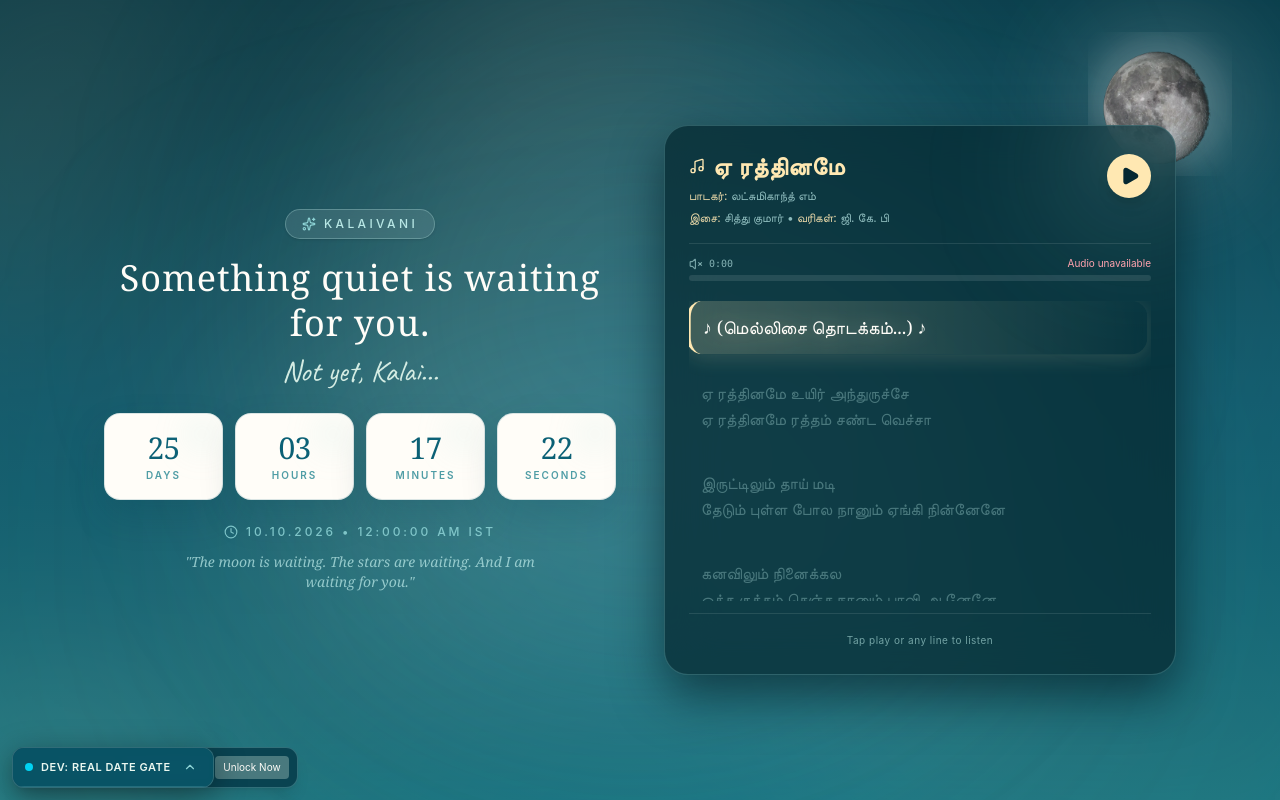
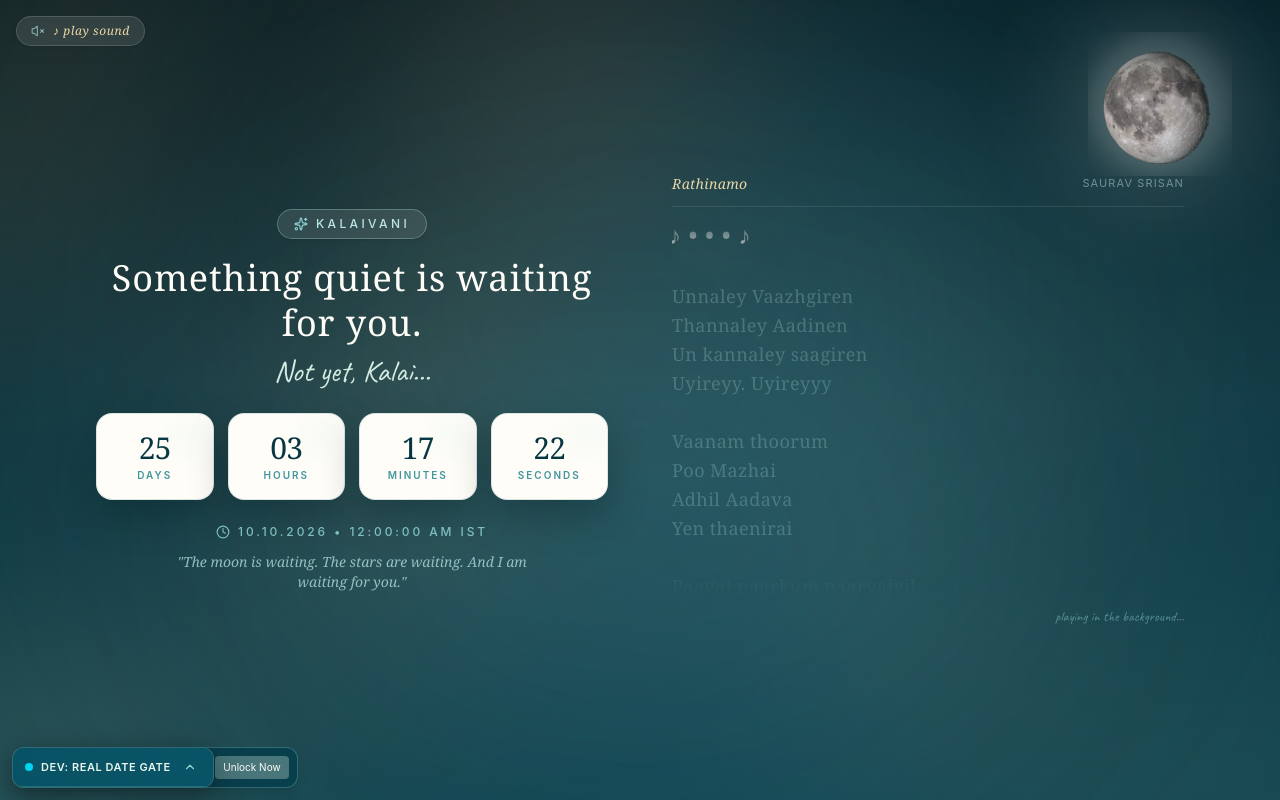
Before and after one commit to sathur791/gf, a React (Vite) app: page / in a window 1280 px wide. Built offline with nearby package versions, Linux system fonts and the light colour scheme.

Commit message:
feat: replace with Saurav Srisan Rathinamo and atmospheric floating lyrics without player platform UI

```diff
--- a/src/components/CountdownGate.tsx
+++ b/src/components/CountdownGate.tsx
@@ -7,7 +7,7 @@ import {
   setDevTestTargetMs,
   type CountdownState,
 } from '../utils/countdownTime';
-import { Volume2, VolumeX, Sparkles, Moon, Clock, Play, Pause, Music } from 'lucide-react';
+import { Volume2, VolumeX, Sparkles, Moon, Clock } from 'lucide-react';
 
 interface CountdownGateProps {
   onUnlock: () => void;
@@ -18,53 +18,34 @@ export const CountdownGate: React.FC<CountdownGateProps> = ({ onUnlock }) => {
   const [state, setState] = useState<CountdownState>(() => calculateCountdown());
   const [isTransitioning, setIsTransitioning] = useState<boolean>(false);
 
-  // Audio & Live Lyrics state
+  // Audio & Live Lyrics state (Plays seamlessly in the background)
   const audioRef = useRef<HTMLAudioElement | null>(null);
   const [isPlayingMusic, setIsPlayingMusic] = useState<boolean>(false);
   const [currentTime, setCurrentTime] = useState<number>(0);
-  const [duration, setDuration] = useState<number>(138);
-  const [musicError, setMusicError] = useState<boolean>(false);
   const activeLineRef = useRef<HTMLDivElement | null>(null);
   const lyricsContainerRef = useRef<HTMLDivElement | null>(null);
 
-  // Initialize countdown music
+  // Initialize background soundtrack
   useEffect(() => {
     const audio = new Audio(countdown.music.source);
     audio.loop = true;
-    audio.volume = 0.4;
+    audio.volume = 0.45;
     audio.preload = 'auto';
 
-    audio.addEventListener('play', () => {
-      setIsPlayingMusic(true);
-      setMusicError(false);
-    });
+    audio.addEventListener('play', () => setIsPlayingMusic(true));
     audio.addEventListener('pause', () => setIsPlayingMusic(false));
     audio.addEventListener('timeupdate', () => {
       setCurrentTime(audio.currentTime);
     });
-    audio.addEventListener('loadedmetadata', () => {
-      if (audio.duration && !isNaN(audio.duration)) {
-        setDuration(audio.duration);
-      }
-    });
-    audio.addEventListener('error', () => {
-      setMusicError(true);
-      setIsPlayingMusic(false);
-    });
 
+    // Auto-trigger audio on first touch/click anywhere on page
     const triggerPlay = () => {
       if (audioRef.current && audioRef.current.paused) {
-        audioRef.current
-          .play()
-          .then(() => {
-            setIsPlayingMusic(true);
-            setMusicError(false);
-          })
-          .catch(() => {});
+        audioRef.current.play().then(() => setIsPlayingMusic(true)).catch(() => {});
       }
     };
 
-    const interactionEvents = ['click', 'touchstart', 'pointerdown'];
+    const interactionEvents = ['click', 'touchstart', 'pointerdown', 'keydown'];
     const handleFirstInteraction = () => {
       triggerPlay();
       interactionEvents.forEach((ev) => {
@@ -78,6 +59,11 @@ export const CountdownGate: React.FC<CountdownGateProps> = ({ onUnlock }) => {
 
     audioRef.current = audio;
 
+    // Attempt immediate auto-play
+    audio.play().catch(() => {
+      // Browser autoplay policy will wait for first interaction
+    });
+
     return () => {
       interactionEvents.forEach((ev) => {
         window.removeEventListener(ev, handleFirstInteraction);
@@ -88,36 +74,22 @@ export const CountdownGate: React.FC<CountdownGateProps> = ({ onUnlock }) => {
     };
   }, [countdown.music.source]);
 
-  // Audio Toggle
+  // Subtle audio mute/unmute toggle
   const toggleMusic = useCallback(() => {
     if (!audioRef.current) return;
     if (isPlayingMusic) {
       audioRef.current.pause();
     } else {
-      audioRef.current
-        .play()
-        .then(() => setIsPlayingMusic(true))
-        .catch(() => {
-          setMusicError(true);
-          setIsPlayingMusic(false);
-        });
+      audioRef.current.play().then(() => setIsPlayingMusic(true)).catch(() => {});
     }
   }, [isPlayingMusic]);
 
-  // Seek to specific timestamp in song
-  const seekTo = (seconds: number) => {
-    if (!audioRef.current) return;
-    audioRef.current.currentTime = seconds;
-    if (audioRef.current.paused) {
-      audioRef.current.play().catch(() => {});
-    }
-  };
-
-  // Auto-scroll lyrics container when active line changes
+  // Active lyric line index based on current playback time
   const activeLineIndex = countdown.lyricsData.lines.findIndex(
     (line) => currentTime >= line.start && currentTime < line.end
   );
 
+  // Smooth cinematic auto-scroll keeping the active verse in view
   useEffect(() => {
     if (activeLineRef.current && lyricsContainerRef.current) {
       activeLineRef.current.scrollIntoView({
@@ -152,7 +124,6 @@ export const CountdownGate: React.FC<CountdownGateProps> = ({ onUnlock }) => {
       if (next.isUnlocked && !isTransitioning) {
         setIsTransitioning(true);
         fadeOutAudio();
-        // 2.2 second cinematic illumination transition before unveiling birthday world
         setTimeout(() => {
           onUnlock();
         }, 2200);
@@ -162,34 +133,28 @@ export const CountdownGate: React.FC<CountdownGateProps> = ({ onUnlock }) => {
     return () => clearInterval(timer);
   }, [isTransitioning, onUnlock, fadeOutAudio]);
 
-  const formatAudioTime = (sec: number) => {
-    const m = Math.floor(sec / 60);
-    const s = Math.floor(sec % 60);
-    return `${m}:${s < 10 ? '0' : ''}${s}`;
-  };
-
   return (
-    <div className="min-h-screen w-full flex flex-col items-center justify-center relative px-4 sm:px-6 py-8 select-none overflow-x-hidden bg-[#0B6075] text-[#123E45]">
+    <div className="min-h-screen w-full flex flex-col items-center justify-center relative px-4 sm:px-8 py-10 select-none overflow-x-hidden bg-[#073642] text-[#123E45]">
       {/* ============================================================ */}
-      {/* 1. LAYERED OCEAN ATMOSPHERE & BLENDED MOON                   */}
+      {/* 1. ATMOSPHERIC NIGHT & MOON GLOW                             */}
       {/* ============================================================ */}
       {/* Deep Ocean Gradient Base */}
-      <div className="absolute inset-0 bg-gradient-to-b from-[#073F4D] via-[#0B6075] to-[#147C8A] pointer-events-none" />
+      <div className="absolute inset-0 bg-gradient-to-b from-[#031C23] via-[#073642] to-[#0A4755] pointer-events-none" />
 
       {/* Ambient warm glow from cover picture */}
-      <div className="absolute inset-0 overflow-hidden pointer-events-none opacity-20">
+      <div className="absolute inset-0 overflow-hidden pointer-events-none opacity-25">
         <img
           src="/images/cover.jpg"
           alt=""
-          className="w-full h-full object-cover filter blur-[90px] scale-120 transform"
+          className="w-full h-full object-cover filter blur-[95px] scale-120 transform"
         />
       </div>
 
-      {/* Atmospheric Moving Caustics & Glow */}
-      <div className="absolute top-1/4 left-1/2 -translate-x-1/2 -translate-y-1/3 w-[42rem] h-[42rem] rounded-full bg-[#8ED4D6]/20 blur-[130px] pointer-events-none" />
-      <div className="absolute bottom-10 left-1/2 -translate-x-1/2 w-[48rem] h-[28rem] rounded-full bg-[#B8E7E5]/15 blur-[140px] pointer-events-none" />
+      {/* Atmospheric Caustics & Glow */}
+      <div className="absolute top-1/4 left-1/2 -translate-x-1/2 -translate-y-1/3 w-[46rem] h-[46rem] rounded-full bg-[#8ED4D6]/15 blur-[140px] pointer-events-none" />
+      <div className="absolute bottom-10 left-1/2 -translate-x-1/2 w-[52rem] h-[28rem] rounded-full bg-[#B8E7E5]/10 blur-[150px] pointer-events-none" />
 
-      {/* Atmospheric Blended Moon */}
+      {/* Atmospheric Blended Moon in the distance */}
       <motion.div
         initial={{ opacity: 0, scale: 0.92, y: 15 }}
         animate={{
@@ -214,15 +179,40 @@ export const CountdownGate: React.FC<CountdownGateProps> = ({ onUnlock }) => {
         />
       </motion.div>
 
+      {/* Discreet Sound Button (Minimal, NOT a music player platform) */}
+      <div className="absolute top-4 left-4 z-30">
+        <button
+          onClick={toggleMusic}
+          className="inline-flex items-center gap-2 px-3.5 py-1.5 rounded-full bg-white/10 hover:bg-white/15 text-[#B8E7E5]/90 hover:text-white transition-all text-xs font-sans tracking-wider border border-white/15 backdrop-blur-md shadow-sm"
+          aria-label={isPlayingMusic ? 'Mute background song' : 'Play background song'}
+        >
+          {isPlayingMusic ? (
+            <Volume2 className="w-3.5 h-3.5 text-[#FFE8B2]" />
+          ) : (
+            <VolumeX className="w-3.5 h-3.5 text-[#B8E7E5]/60" />
+          )}
+          <span className="font-serif italic text-xs text-[#FFE8B2]/90">
+            {isPlayingMusic ? '♪ Rathinamo' : '♪ play sound'}
+          </span>
+          {isPlayingMusic && (
+            <span className="flex items-center gap-0.5 ml-0.5">
+              <span className="w-1 h-2 bg-[#FFE8B2] rounded-full animate-pulse" />
+              <span className="w-1 h-3 bg-[#FFE8B2] rounded-full animate-pulse delay-150" />
+              <span className="w-1 h-1.5 bg-[#FFE8B2] rounded-full animate-pulse delay-300" />
+            </span>
+          )}
+        </button>
+      </div>
+
       {/* ============================================================ */}
-      {/* 2. MAIN SIDE-BY-SIDE CONTAINER: COUNTDOWN + LYRICS           */}
+      {/* 2. SIDE-BY-SIDE ATMOSPHERIC COUNTDOWN & FLOATING LYRICS      */}
       {/* ============================================================ */}
-      <div className="w-full max-w-6xl mx-auto flex flex-col lg:flex-row items-center justify-center gap-8 lg:gap-12 z-10 py-4 my-auto">
+      <div className="w-full max-w-6xl mx-auto flex flex-col lg:flex-row items-center justify-center gap-10 lg:gap-16 z-10 py-6 my-auto">
         {/* ------------------------------------------------------------ */}
         {/* LEFT COLUMN: COUNTDOWN GATE CARD                             */}
         {/* ------------------------------------------------------------ */}
         <motion.div
-          initial={{ opacity: 0, y: 22, scale: 0.98 }}
+          initial={{ opacity: 0, y: 20, scale: 0.98 }}
           animate={{
             opacity: isTransitioning ? [1, 1, 0] : 1,
             scale: isTransitioning ? [1, 1.04, 0.96] : 1,
@@ -265,7 +255,7 @@ export const CountdownGate: React.FC<CountdownGateProps> = ({ onUnlock }) => {
           </motion.p>
 
           {/* LIVE COUNTDOWN TILES */}
-          <div className="w-full grid grid-cols-4 gap-2 sm:gap-3 mb-6">
+          <div className="w-full grid grid-cols-4 gap-2.5 sm:gap-3.5 mb-6">
             {[
               { label: 'DAYS', value: formatTwoDigits(state.days) },
               { label: 'HOURS', value: formatTwoDigits(state.hours) },
@@ -277,13 +267,13 @@ export const CountdownGate: React.FC<CountdownGateProps> = ({ onUnlock }) => {
                 initial={{ opacity: 0, y: 18, scale: 0.92 }}
                 animate={{ opacity: 1, y: 0, scale: 1 }}
                 transition={{ duration: 0.8, delay: 0.6 + idx * 0.1 }}
-                className="bg-[#FFFDF8] rounded-2xl p-3 sm:p-4 border border-[#0B6075]/15 shadow-[0_16px_36px_rgba(7,63,77,0.18)] flex flex-col items-center justify-center relative overflow-hidden group"
+                className="bg-[#FFFDF8] rounded-2xl p-3 sm:p-4 border border-[#0B6075]/15 shadow-[0_16px_36px_rgba(3,28,35,0.35)] flex flex-col items-center justify-center relative overflow-hidden group"
               >
                 <div className="absolute top-0 right-0 w-10 h-10 bg-radial from-[#8ED4D6]/20 to-transparent rounded-full blur-lg pointer-events-none" />
-                <span className="font-serif text-2xl sm:text-3xl text-[#0B6075] font-light tracking-tight tabular-nums mb-0.5">
+                <span className="font-serif text-2xl sm:text-3xl text-[#073642] font-light tracking-tight tabular-nums mb-0.5">
                   {item.value}
                 </span>
-                <span className="text-[9px] sm:text-[10px] font-sans tracking-[0.2em] uppercase text-[#147C8A]/75 font-semibold">
+                <span className="text-[9px] sm:text-[10px] font-sans tracking-[0.2em] uppercase text-[#147C8A]/80 font-semibold">
                   {item.label}
                 </span>
               </motion.div>
@@ -309,104 +299,32 @@ export const CountdownGate: React.FC<CountdownGateProps> = ({ onUnlock }) => {
         </motion.div>
 
         {/* ------------------------------------------------------------ */}
-        {/* RIGHT COLUMN: SYNCHRONIZED RATHINAMO LYRICS STREAM PLAYER     */}
+        {/* RIGHT COLUMN: FLOATING ATMOSPHERIC LYRICS (NO PLATFORM UI)   */}
         {/* ------------------------------------------------------------ */}
         <motion.div
-          initial={{ opacity: 0, y: 24, scale: 0.96 }}
-          animate={{ opacity: 1, y: 0, scale: 1 }}
-          transition={{ duration: 1.1, delay: 0.4, ease: [0.16, 1, 0.3, 1] }}
-          className="w-full lg:w-1/2 max-w-md sm:max-w-lg bg-[#052831]/75 backdrop-blur-xl border border-[#8ED4D6]/25 rounded-3xl p-5 sm:p-6 shadow-[0_20px_50px_rgba(3,28,35,0.65)] flex flex-col relative overflow-hidden"
+          initial={{ opacity: 0, y: 24 }}
+          animate={{ opacity: 1, y: 0 }}
+          transition={{ duration: 1.2, delay: 0.5, ease: [0.16, 1, 0.3, 1] }}
+          className="w-full lg:w-1/2 max-w-md sm:max-w-lg flex flex-col relative"
         >
-          {/* Ambient Card Sheen */}
-          <div className="absolute -top-12 -right-12 w-44 h-44 bg-[#8ED4D6]/15 rounded-full blur-3xl pointer-events-none" />
-
-          {/* Track Header & Credits */}
-          <div className="flex items-start justify-between gap-4 pb-4 border-b border-white/10 relative z-10">
-            <div>
-              <div className="flex items-center gap-2 mb-1">
-                <Music className="w-4 h-4 text-[#FFE8B2]" />
-                <h3 className="font-serif text-xl sm:text-2xl text-[#FFE8B2] font-semibold tracking-wide">
-                  {countdown.lyricsData.title}
-                </h3>
-                {isPlayingMusic && (
-                  <span className="flex items-center gap-0.5 ml-1.5">
-                    <span className="w-1 h-3 bg-[#FFE8B2] rounded-full animate-pulse" />
-                    <span className="w-1 h-4 bg-[#FFE8B2] rounded-full animate-pulse delay-150" />
-                    <span className="w-1 h-2 bg-[#FFE8B2] rounded-full animate-pulse delay-300" />
-                  </span>
-                )}
-              </div>
-              <div className="text-[11px] sm:text-xs text-[#B8E7E5]/75 font-sans leading-relaxed space-y-0.5">
-                <p>
-                  <span className="text-[#FFE8B2]/90">பாடகர்:</span> {countdown.lyricsData.singer}
-                </p>
-                <p>
-                  <span className="text-[#FFE8B2]/90">இசை:</span> {countdown.lyricsData.composer} •{' '}
-                  <span className="text-[#FFE8B2]/90">வரிகள்:</span> {countdown.lyricsData.lyricist}
-                </p>
-              </div>
-            </div>
-
-            {/* Play/Pause Button */}
-            <button
-              onClick={toggleMusic}
-              className="w-11 h-11 rounded-full bg-[#FFE8B2] hover:bg-white text-[#052831] flex items-center justify-center shadow-lg transition-transform hover:scale-105 active:scale-95 shrink-0 mt-1"
-              aria-label={isPlayingMusic ? 'Pause song' : 'Play song'}
-            >
-              {isPlayingMusic ? (
-                <Pause className="w-5 h-5 fill-current" />
-              ) : (
-                <Play className="w-5 h-5 fill-current ml-0.5" />
-              )}
-            </button>
+          {/* Subtle poetic eyebrow */}
+          <div className="flex items-center justify-between pb-3 mb-2 border-b border-white/10 text-[#8ED4D6]/70">
+            <span className="font-serif italic text-sm tracking-wide text-[#FFE8B2]/90">
+              Rathinamo
+            </span>
+            <span className="text-[11px] font-sans tracking-widest uppercase text-[#B8E7E5]/50">
+              Saurav Srisan
+            </span>
           </div>
 
-          {/* Song Timeline Scrubber */}
-          <div className="py-3 relative z-10">
-            <div className="flex items-center justify-between text-[10px] font-mono text-[#B8E7E5]/70 mb-1">
-              <span className="flex items-center gap-1.5">
-                <button
-                  onClick={toggleMusic}
-                  className="hover:text-[#FFE8B2] transition-colors"
-                  title={isPlayingMusic ? 'Mute' : 'Play'}
-                >
-                  {isPlayingMusic ? (
-                    <Volume2 className="w-3.5 h-3.5 text-[#FFE8B2]" />
-                  ) : (
-                    <VolumeX className="w-3.5 h-3.5 text-[#B8E7E5]/60" />
-                  )}
-                </button>
-                <span>{formatAudioTime(currentTime)}</span>
-              </span>
-              {musicError ? (
-                <span className="text-rose-300 font-sans">Audio unavailable</span>
-              ) : (
-                <span>{formatAudioTime(duration)}</span>
-              )}
-            </div>
-            <div
-              className="w-full h-1.5 bg-white/10 hover:h-2.5 rounded-full cursor-pointer transition-all relative overflow-hidden"
-              onClick={(e) => {
-                const rect = e.currentTarget.getBoundingClientRect();
-                const clickX = e.clientX - rect.left;
-                const ratio = Math.max(0, Math.min(1, clickX / rect.width));
-                seekTo(ratio * duration);
-              }}
-            >
-              <div
-                className="h-full bg-gradient-to-r from-[#8ED4D6] to-[#FFE8B2] rounded-full transition-all"
-                style={{ width: `${(currentTime / duration) * 100}%` }}
-              />
-            </div>
-          </div>
-
-          {/* Synchronized Lyrics Container */}
+          {/* Floating Starlit Lyrics Container (Masked gradient fade on top/bottom) */}
           <div
             ref={lyricsContainerRef}
-            className="mt-2 h-[260px] sm:h-[300px] overflow-y-auto pr-1.5 space-y-3.5 scroll-smooth select-text relative z-10"
+            className="relative h-[340px] sm:h-[380px] overflow-y-auto pr-2 space-y-7 scroll-smooth select-none"
             style={{
-              scrollbarWidth: 'thin',
-              scrollbarColor: 'rgba(142, 212, 214, 0.3) transparent',
+              scrollbarWidth: 'none',
+              maskImage: 'linear-gradient(to bottom, transparent 0%, black 14%, black 86%, transparent 100%)',
+              WebkitMaskImage: 'linear-gradient(to bottom, transparent 0%, black 14%, black 86%, transparent 100%)',
             }}
           >
             {countdown.lyricsData.lines.map((line, idx) => {
@@ -417,20 +335,19 @@ export const CountdownGate: React.FC<CountdownGateProps> = ({ onUnlock }) => {
                 <div
                   key={idx}
                   ref={isActive ? activeLineRef : null}
-                  onClick={() => seekTo(line.start)}
-                  className={`p-3 rounded-2xl transition-all duration-300 cursor-pointer ${
+                  className={`transition-all duration-700 ${
                     isActive
-                      ? 'bg-gradient-to-r from-[#FFE8B2]/20 to-transparent border-l-4 border-[#FFE8B2] shadow-[0_4px_20px_rgba(255,232,178,0.15)] scale-[1.01]'
-                      : isPast
-                      ? 'text-[#B8E7E5]/50 hover:text-[#B8E7E5]/80 hover:bg-white/5'
-                      : 'text-[#B8E7E5]/35 hover:text-[#B8E7E5]/70 hover:bg-white/5'
+                      ? 'scale-[1.03] translate-x-1'
+                      : 'scale-100'
                   }`}
                 >
                   <p
-                    className={`font-serif leading-relaxed whitespace-pre-line text-sm sm:text-base ${
+                    className={`font-serif leading-relaxed whitespace-pre-line tracking-wide transition-all duration-700 ${
                       isActive
-                        ? 'text-[#FFFDF8] font-medium text-base sm:text-lg drop-shadow-[0_2px_10px_rgba(255,232,178,0.4)]'
-                        : ''
+                        ? 'text-[#FFFDF8] text-xl sm:text-2xl font-normal drop-shadow-[0_2px_20px_rgba(255,248,220,0.7)]'
+                        : isPast
+                        ? 'text-[#B8E7E5]/45 text-base sm:text-lg'
+                        : 'text-[#B8E7E5]/25 text-base sm:text-lg'
                     }`}
                   >
                     {line.text}
@@ -440,10 +357,10 @@ export const CountdownGate: React.FC<CountdownGateProps> = ({ onUnlock }) => {
             })}
           </div>
 
-          {/* Hint */}
-          <div className="pt-3 text-center border-t border-white/10 mt-3">
-            <span className="text-[10px] font-sans text-[#B8E7E5]/60 tracking-wider">
-              {isPlayingMusic ? '• Synchronized with music •' : 'Tap play or any line to listen'}
+          {/* Subtle whisper footnote */}
+          <div className="pt-2 text-right">
+            <span className="font-handwriting text-sm text-[#8ED4D6]/50">
+              playing in the background...
             </span>
           </div>
         </motion.div>
--- a/src/data/birthdayContent.ts
+++ b/src/data/birthdayContent.ts
@@ -64,26 +64,79 @@ export const birthdayContent = {
       source: "/music/Rathinamo.mp3",
     },
     lyricsData: {
-      title: "ஏ ரத்தினமே",
-      singer: "லட்சுமிகாந்த் எம்",
-      composer: "சித்து குமார்",
-      lyricist: "ஜி. கே. பி",
+      title: "Rathinamo",
+      artist: "Saurav Srisan",
       lines: [
-        { start: 0, end: 26, text: "♪ (மெல்லிசை தொடக்கம்...) ♪" },
-        { start: 26, end: 34, text: "ஏ ரத்தினமே உயிர் அந்துருச்சே\nஏ ரத்தினமே ரத்தம் சண்ட வெச்சா" },
-        { start: 34, end: 44, text: "இருட்டிலும் தாய் மடி\nதேடும் புள்ள போல நானும் ஏங்கி நின்னேனே" },
-        { start: 44, end: 54, text: "கனவிலும் நினைக்கல\nஒத்த குத்தம் செஞ்ச நானும் பாவி ஆனேனே" },
-        { start: 54, end: 60, text: "சோறு தண்ணி வேணாண்டி\nமன்னிப்பு ஒன்னு நீ தாடி....ஓ...." },
-        { start: 60, end: 65, text: "நெஞ்சுக்குள்ள பாரம் இன்னும் நீங்கல" },
-        { start: 65, end: 74, text: "வேற எதும் வேணாண்டி\nவாழ மட்டும் நீ வாடி...ஓ....ஓ..." },
-        { start: 74, end: 84, text: "ஆசையா கேக்குறேன் வாடி என் கூட" },
-        { start: 84, end: 94, text: "பாவமா நிக்குறேன் வாடி என் கூட.....ஆ...." },
-        { start: 94, end: 104, text: "மோதலும் காதலே வாடி என் கூட.....அ...." },
-        { start: 104, end: 114, text: "மௌனமும் கெஞ்சுதே வாடி என் கூட.....ஆ...." },
-        { start: 114, end: 120, text: "மறச்சேனே நெஞ்சில் மறச்சேனே" },
-        { start: 120, end: 126, text: "விலகாத கண்ணே விலகாத" },
-        { start: 126, end: 131, text: "தனியா நான் நின்னு தவிச்சேன்" },
-        { start: 131, end: 139, text: "ஆனாலும் உன்ன மறக்கலையே" },
+        {
+          start: 0,
+          end: 15,
+          text: "♪  •  •  •  ♪",
+        },
+        {
+          start: 15,
+          end: 26,
+          text: "Unnaley Vaazhgiren\nThannaley Aadinen\nUn kannaley saagiren\nUyireyy. Uyireyyy",
+        },
+        {
+          start: 26,
+          end: 37,
+          text: "Vaanam thoorum\nPoo Mazhai\nAdhil Aadava\nYen thaenirai",
+        },
+        {
+          start: 37,
+          end: 48,
+          text: "Paavai paarkum paarvaiyil\nIrandhaenn, Pirandhaen",
+        },
+        {
+          start: 48,
+          end: 60,
+          text: "Rathinamo Muthinamo\nOn Kanney Mundhivarum\nMandhiramo Sangeethamo\nOn Solley Paadi Varum\nNee",
+        },
+        {
+          start: 60,
+          end: 75,
+          text: "Sandhirnao Suriyano\nYen Nenjam Thindaadum (andha)\nAadhiyanin Katalaiyum\nOn ichai Vendraadum",
+        },
+        {
+          start: 75,
+          end: 113,
+          text: "♪  •  •  •  ♪",
+        },
+        {
+          start: 113,
+          end: 121,
+          text: "Naaldhoram yean\nKaadhorom on\nKoral Ketkanum\nYesa Paadanum",
+        },
+        {
+          start: 121,
+          end: 132,
+          text: "Idazhodu naam\nIdazh yearkanum\nIravodu naam Iravaaganum",
+        },
+        {
+          start: 132,
+          end: 147,
+          text: "Yean mogamellam\nKoti theera on\nNatchai paarva Yenna kolla\nThindaaduren\nKondaadurenn\nUnnala thaan",
+        },
+        {
+          start: 147,
+          end: 163,
+          text: "Rathinamo Muthinamo\nOn Kanney Mundhivarum\nMandhiramo Sangeethamo\nOn Solley Paadi Varum\nNee",
+        },
+        {
+          start: 163,
+          end: 175,
+          text: "Sandhirnao Suriyano\nYen Nenjo Thindaadum\nAadhiyanin Katalaiyum\nOn ichai Vendraadum",
+        },
+        {
+          start: 175,
+          end: 183,
+          text: "Rathinamo Muthinamo\nOn Kanney Mundhivarum\nMandhiramo Sageethamo\nOn Solley Paadi Varum\nNee",
+        },
+        {
+          start: 183,
+          end: 191,
+          text: "Sandhirnao Suriyano\nYen Nenjo Thindaadum\nAadhiyanin Katalaiyum\nOn ichai Vendraadum.",
+        },
       ],
     },
   },
```
Also changed, not shown: 1 other file (tests, documents, lock files or other folders).
